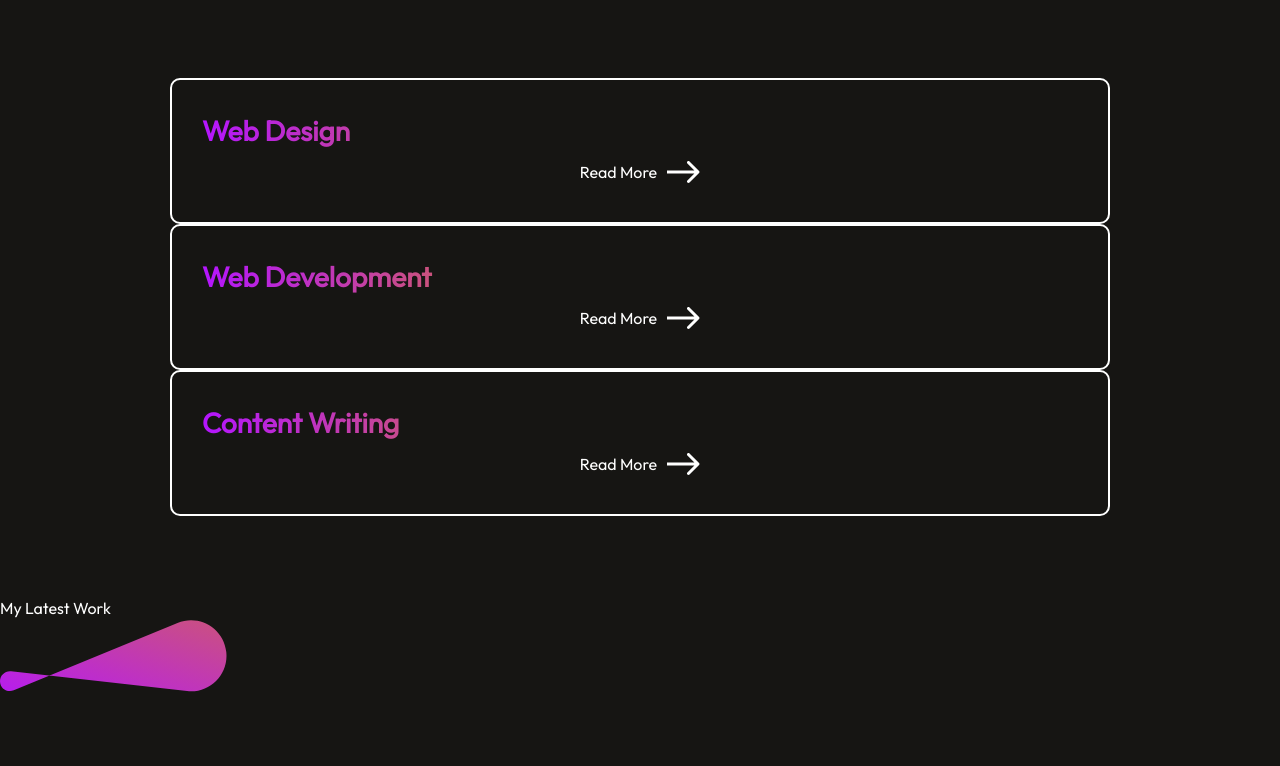
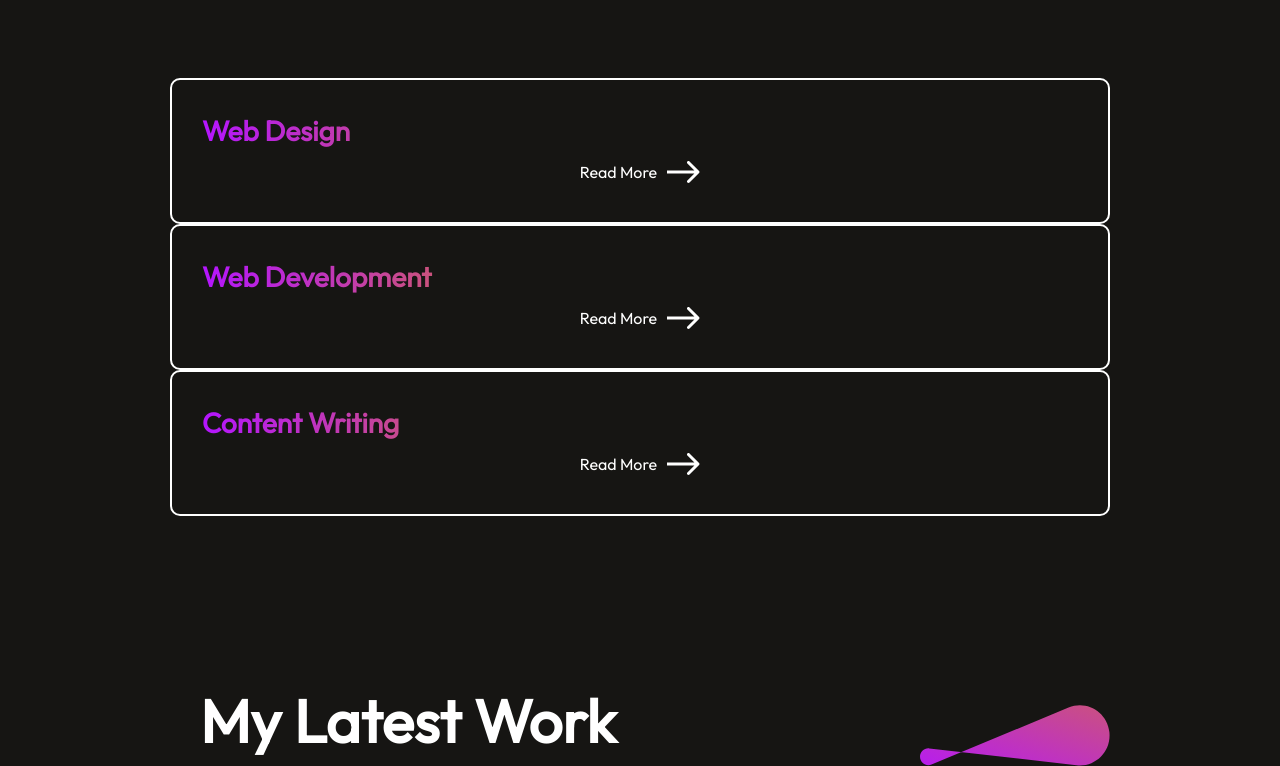
Before and after one commit to tonmoy3673/portfolio, a React (Vite) app: page / in a window 1280 px wide. Shown: the part 1986-2752 px from the top of the page. Before the commit the page ends 2678 px from the top, so only its background shows below. Built offline with nearby package versions, Linux system fonts and the light colour scheme.

Commit message:
:bulb: design myWork title

```diff
--- a/src/Components/MyWork/MyWork.css
+++ b/src/Components/MyWork/MyWork.css
@@ -0,0 +1,19 @@
+.my-work {
+  margin: 80px 170px;
+}
+.work-title {
+  position: relative;
+}
+
+.work-title h1 {
+  padding: 0px 30px;
+  font-size: 60px;
+  font-weight: 600;
+}
+.work-title img {
+  position: absolute;
+  bottom: 0;
+  right: 0;
+  z-index: -1;
+  width: 190px;
+}
--- a/src/Components/MyWork/MyWork.jsx
+++ b/src/Components/MyWork/MyWork.jsx
@@ -3,10 +3,12 @@ import './MyWork.css';
 const MyWork = () => {
     return (
         <div className='my-work'>
-            <div className="mywork-title">
+           <div className="work-banner">
+           <div className="work-title">
                 <h1>My Latest Work</h1>
                 <img src='/public/assets/theme_pattern.svg'/>
             </div>
+           </div>
 
         </div>
     );
--- a/src/Components/Services/Services.css
+++ b/src/Components/Services/Services.css
@@ -1,5 +1,4 @@
 .services {
-  gap: 80px;
   margin: 0 170px;
 }
 .services-banner {
```
